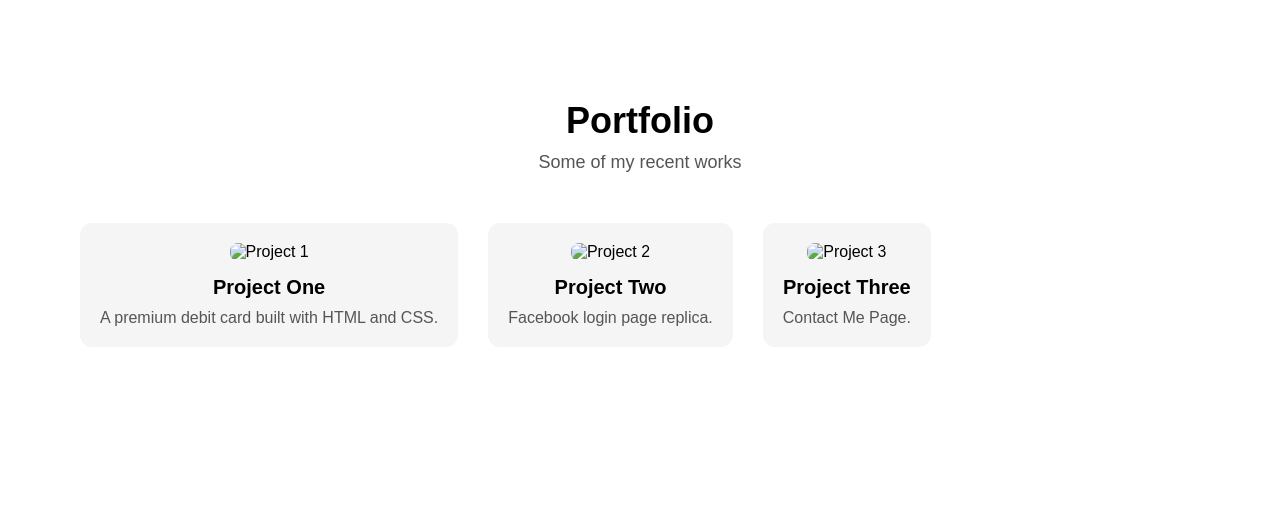
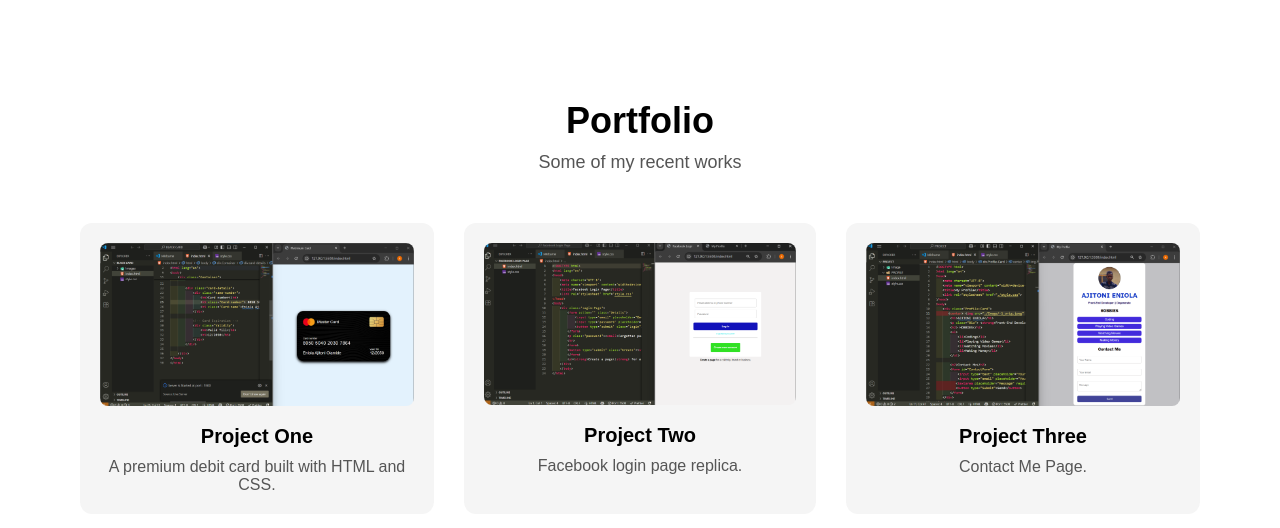
Before and after one commit to Snowcodearc/Portfolio-Project., a plain HTML site: page portfolio.html in a window 1280 px wide. Drawn offline with Linux system fonts and the light colour scheme.

Commit message:
Portfolio project

```diff
--- a/portfolio.html
+++ b/portfolio.html
@@ -16,18 +16,18 @@
 
   <div class="portfolio-container">
     <div class="portfolio-item">
-      <img src="./Images/Master code.png" alt="Project 1">
+      <img src="./Images/Past works/Master code.png" alt="Project 1">
       <h3>Project One</h3>
       <p>A premium debit card built with HTML and CSS.</p>
     </div>
     <div class="portfolio-item">
       <a href=""></a>
-      <img src="./Images/Facebook Login Page.png" alt="Project 2">
+      <img src="./Images/Past works/Facebook Login Page.png" alt="Project 2">
       <h3>Project Two</h3>
       <p>Facebook login page replica.</p>
     </div>
     <div class="portfolio-item">
-      <img src="./Images/Code and profile.png" alt="Project 3">
+      <img src="./Images/Past works/Code and profile.png" alt="Project 3">
       <h3>Project Three</h3>
       <p>Contact Me Page.</p>
     </div>
```
Also changed, not shown: about.html (+1 -1 lines), index.html (+1 -1 lines).
